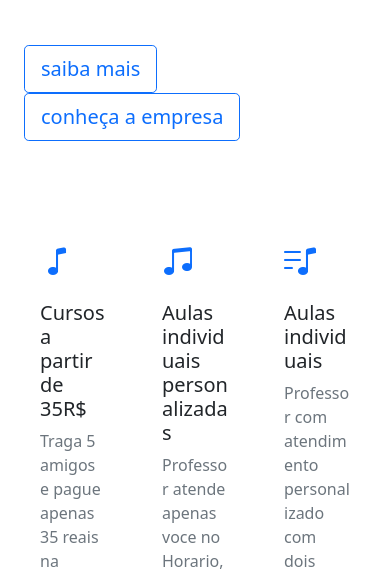
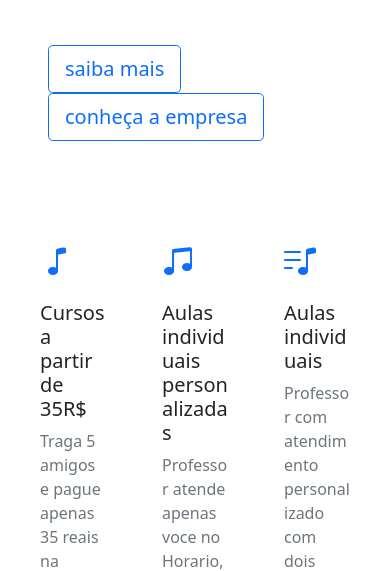
Before and after one commit to wesleyxs/projettoharmonia, a plain HTML site: page index.html in a window 390 px wide. Shown: the part 278-849 px from the top of the page. Drawn offline with nearby package versions, Linux system fonts and the light colour scheme.

Commit message:
responsividade

```diff
--- a/index.html
+++ b/index.html
@@ -78,7 +78,7 @@
           <h1 class=" text-center text-md-start mt-2" > Escola de Música <span class="text-primary"> Projeto Harmonia</span></h1>
           <p class="text-muted text-center text-md-start mt-4" >Há 28 anos ensinando arte através da musica com dedidação</p>
           <!--div separando os dois botoes -->
-          <div class="mt-5">
+          <div class="mt-5 container-fluid">
           <button class="btn btn-outline-primary btn-lg">saiba mais</button>
           <button class="btn btn-outline-primary btn-lg">conheça a empresa</button> </div>
 
```
